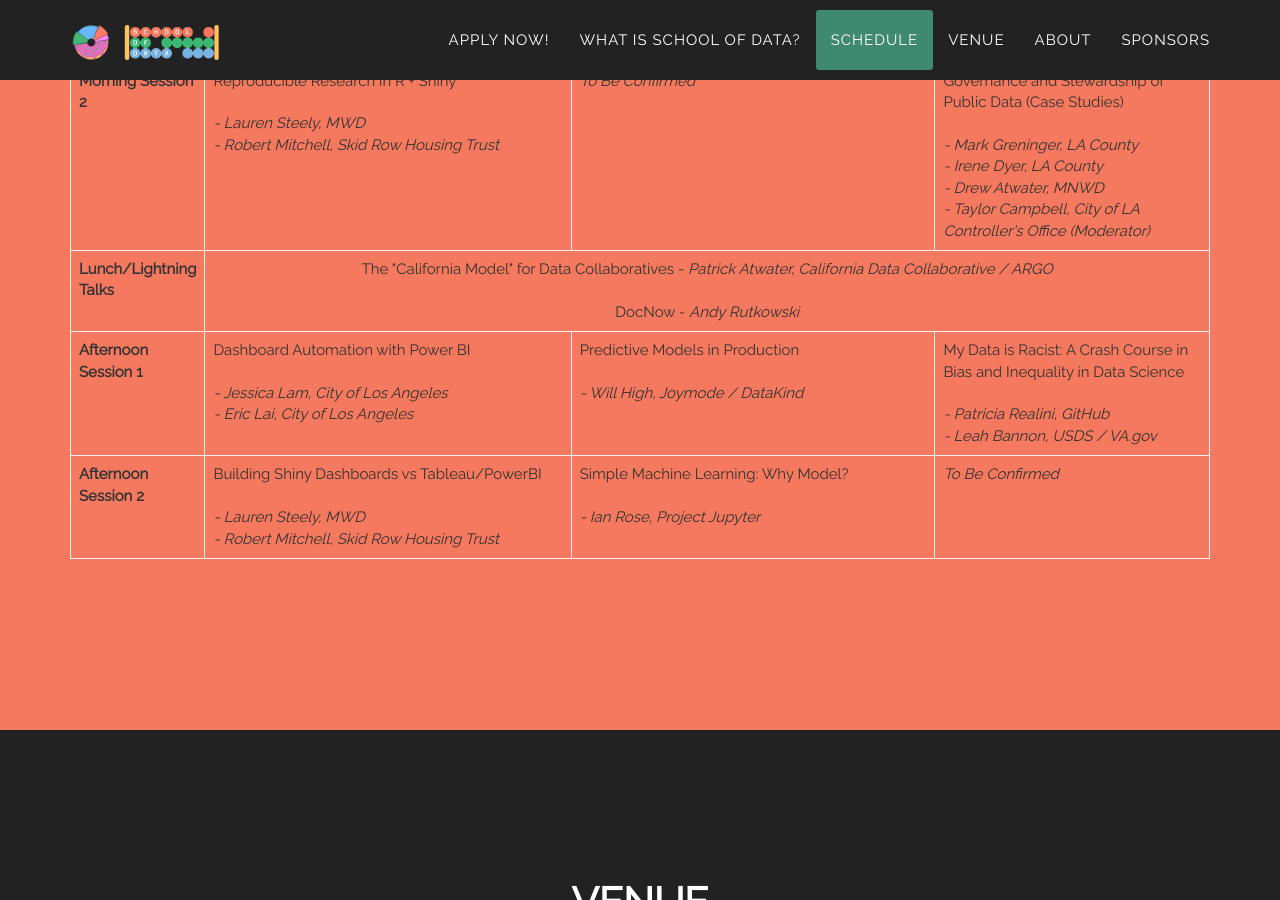
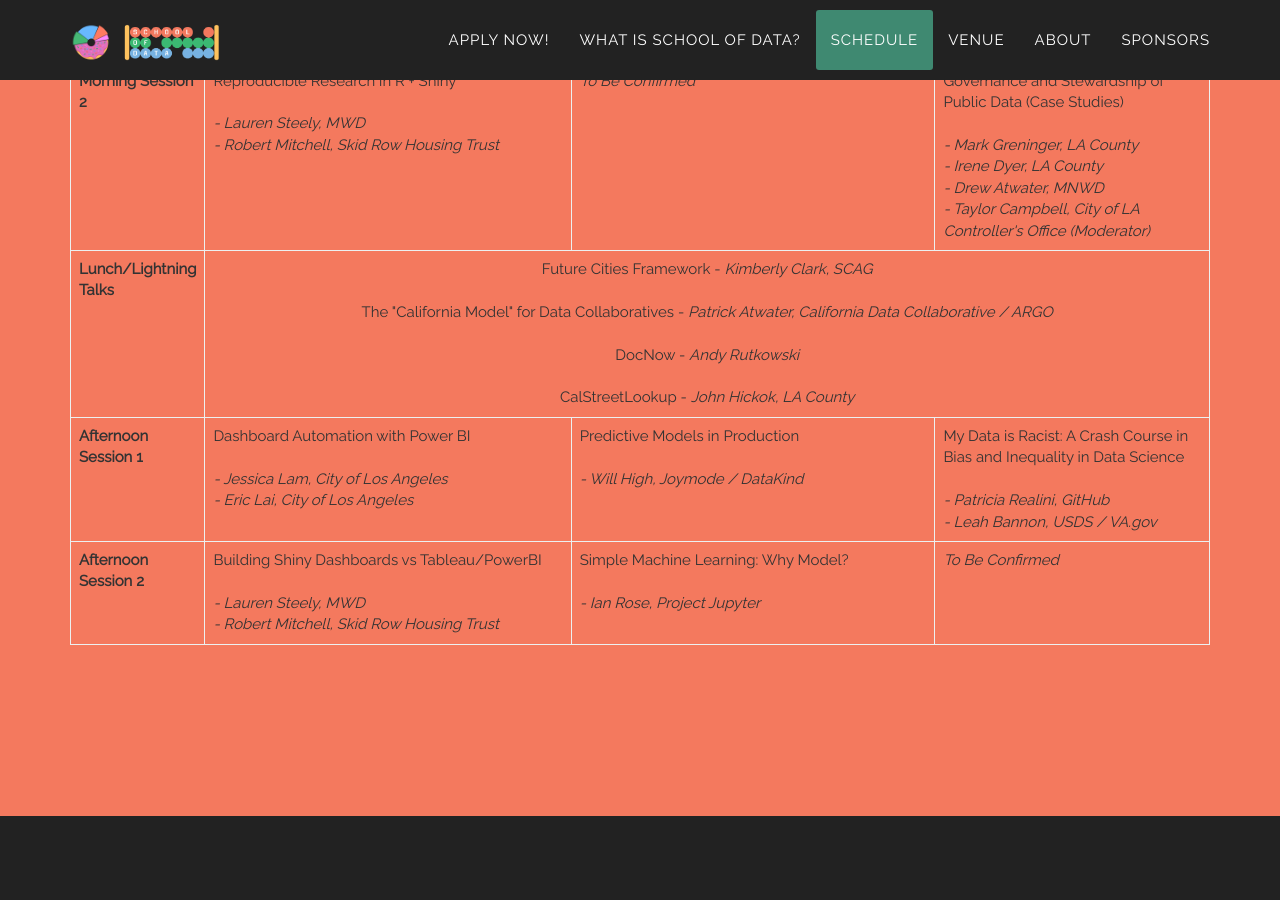
Before and after one commit to compilerla/school-of-data, a Jekyll site: the page built from index.html, in a window 1280 px wide and 900 px high, scrolled down 3102 px. Built offline with Jekyll 4.4.1, drawn with Linux system fonts in a browser that asks for light colours; some web fonts are replaced; comment, search, counter and statistics services are not loaded.

Commit message:
Updated schedule with confirmed lightning talks

```diff
--- a/_includes/schedule.html
+++ b/_includes/schedule.html
@@ -87,7 +87,7 @@
                                 </tr>
                                 <tr>
                                     <th scope="row">Lunch/Lightning Talks</th>
-                                    <td colspan="4" class="text-center">The "California Model" for Data Collaboratives - <em>Patrick Atwater, California Data Collaborative / ARGO</em><br><br>DocNow - <em>Andy Rutkowski</em></td>
+                                    <td colspan="4" class="text-center">Future Cities Framework - <em>Kimberly Clark, SCAG</em><br><br>The "California Model" for Data Collaboratives - <em>Patrick Atwater, California Data Collaborative / ARGO</em><br><br>DocNow - <em>Andy Rutkowski</em><br><br>CalStreetLookup - <em>John Hickok, LA County</em></td>
                                 </tr>
                                 <tr>
                                     <th scope="row">Afternoon Session 1</th>
```
